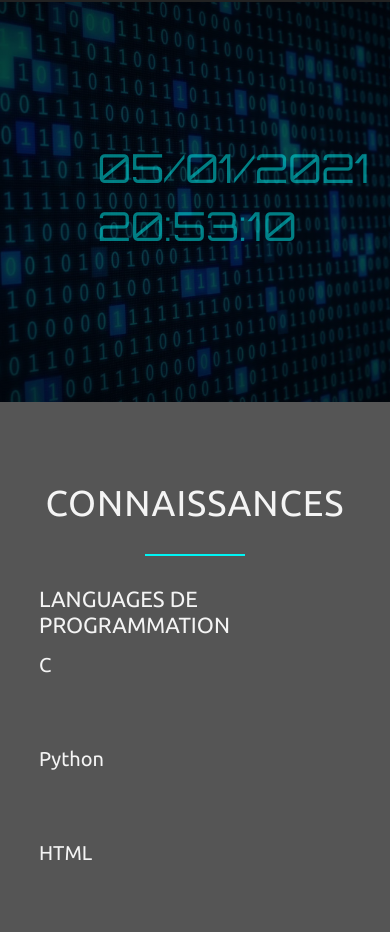
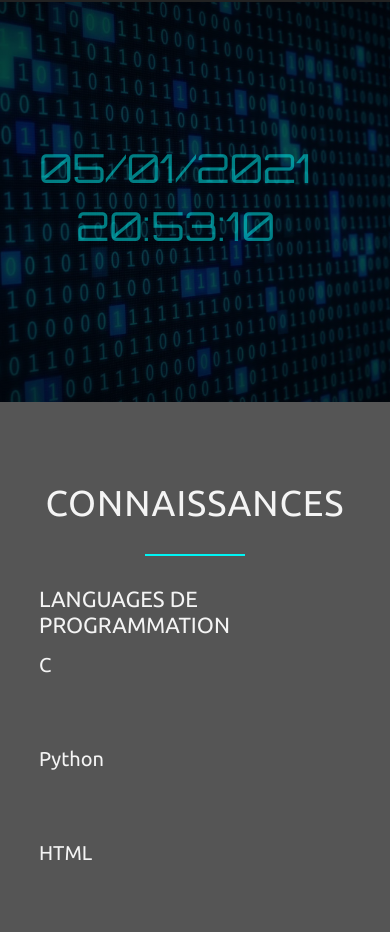
Before and after one commit to Daymortel/porto, a plain HTML site: page index.html in a window 390 px wide. Shown: the part 2017-2949 px from the top of the page. Drawn offline with Linux system fonts and the light colour scheme; files whose address does not match are found by name; a web font is replaced by a local one.

Commit message:
Update queries.css

```diff
--- a/css/queries.css
+++ b/css/queries.css
@@ -170,7 +170,7 @@
     #date{
       font-size: 200%;
       position: relative;
-      margin-left: 50%;
+      margin-left: 40%;
       margin-top: 30%;
       transform: translate(-50%);
     }
@@ -178,7 +178,7 @@
     #heure_exacte{
       font-size: 200%;
       position: relative;
-      margin-left: 50%;
+      margin-left: 45%;
       margin-top: 2%;
       transform: translate(-50%);
     }
```
